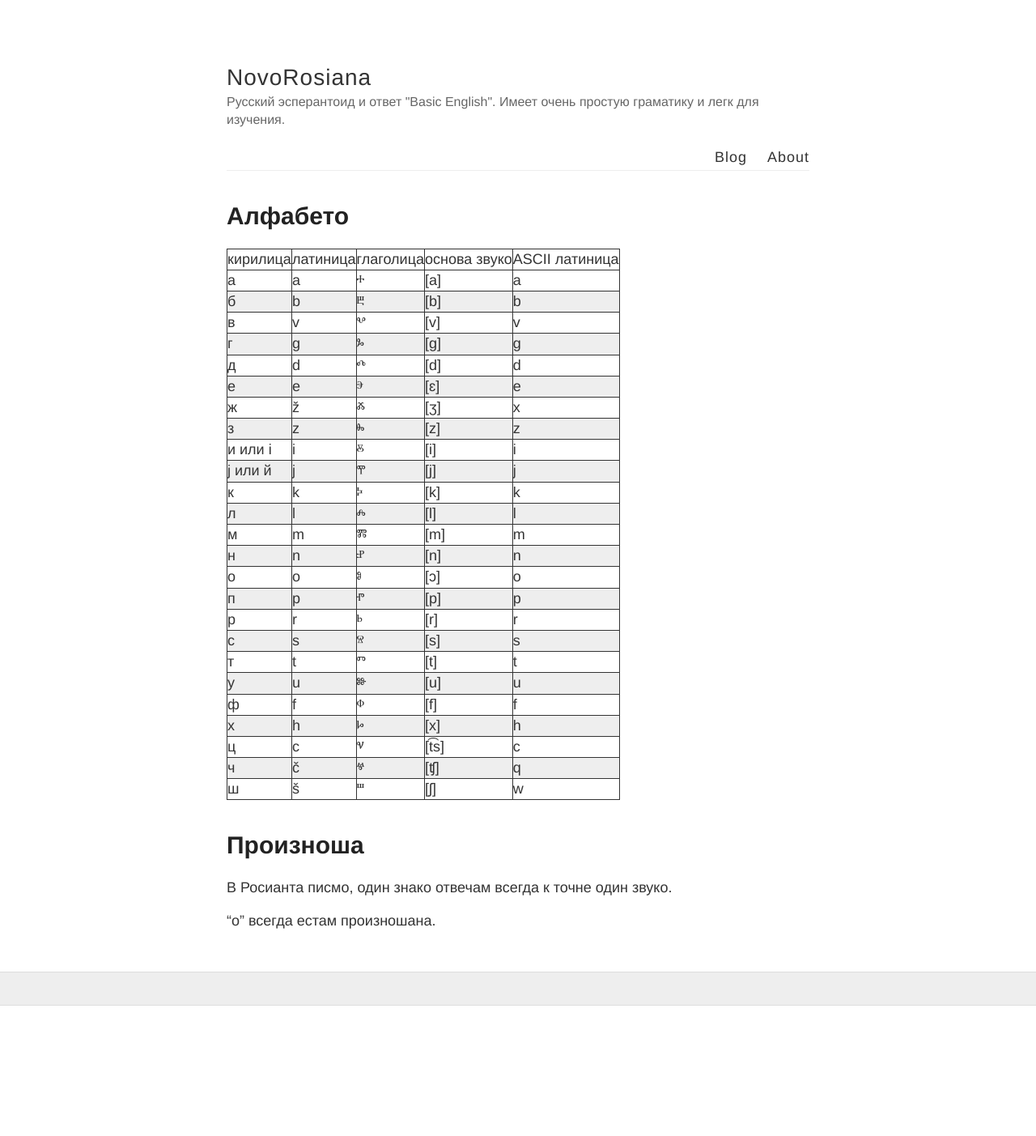
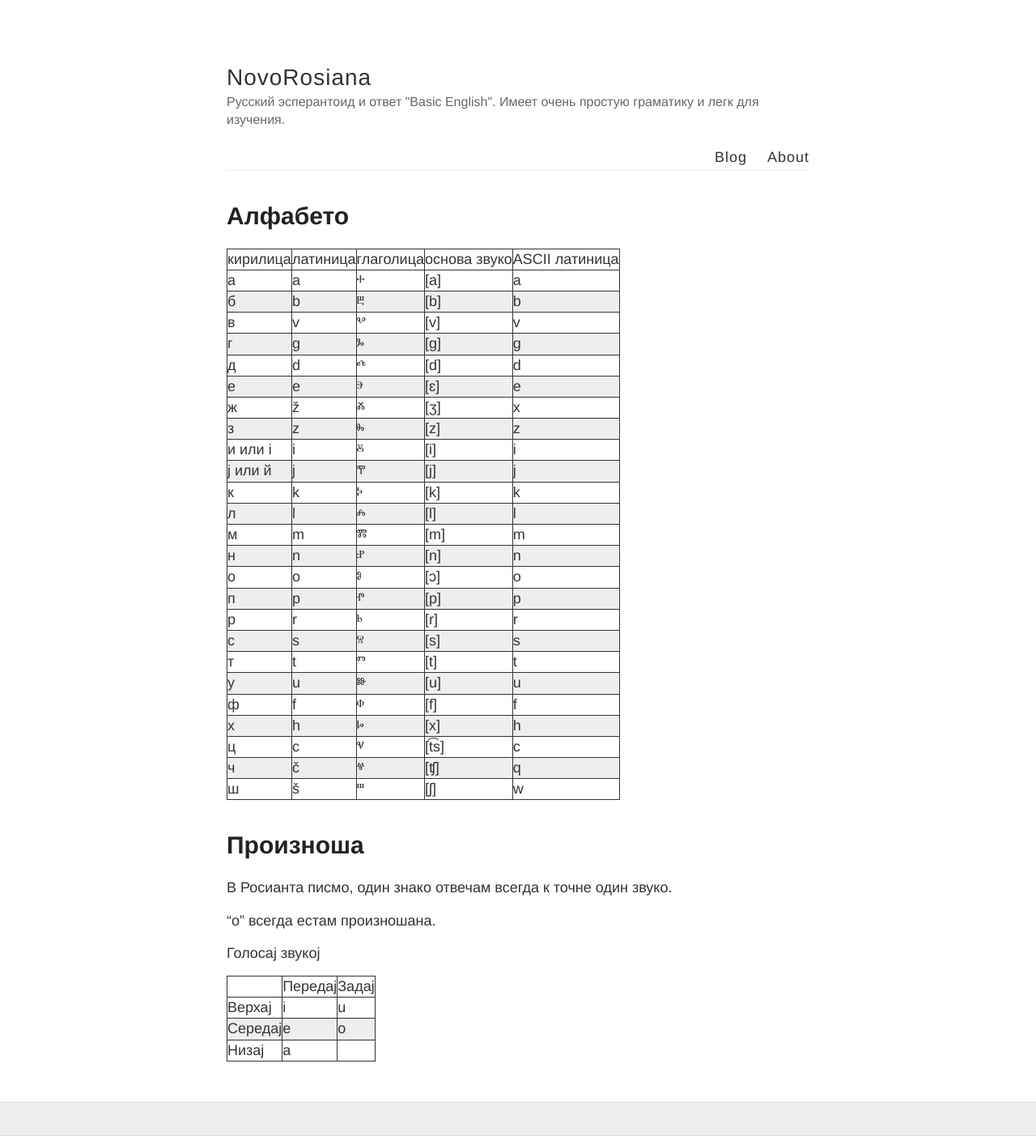
Before and after one commit to learnrusanto/learnrusanto.github.io, a Jekyll site: the page built from _posts/1990-01-01-Alfabeto.md, in a window 1280 px wide. Shown: the whole page at 81% size. Built offline with Jekyll 4.4.1, drawn with Linux system fonts in a browser that asks for light colours; before the commit the page ends 1242 px from its top, so only the background shows below that.

Commit message:
таблицо голосай (ipa)

```diff
--- a/_posts/1990-01-01-Alfabeto.md
+++ b/_posts/1990-01-01-Alfabeto.md
@@ -37,3 +37,11 @@ title: Алфабето
 В Росианта писмо, один знако отвечам всегда к точне один звуко.
 
 "о" всегда естам произношана.
+
+Голосај звукој
+
+|  | Передај | Задај  |
+|----------|----------|-----------|
+|  Верхај      |    i      |     u      |
+|   Середај      |    e      |    o     |
+|   Низај      |   a      |
```
